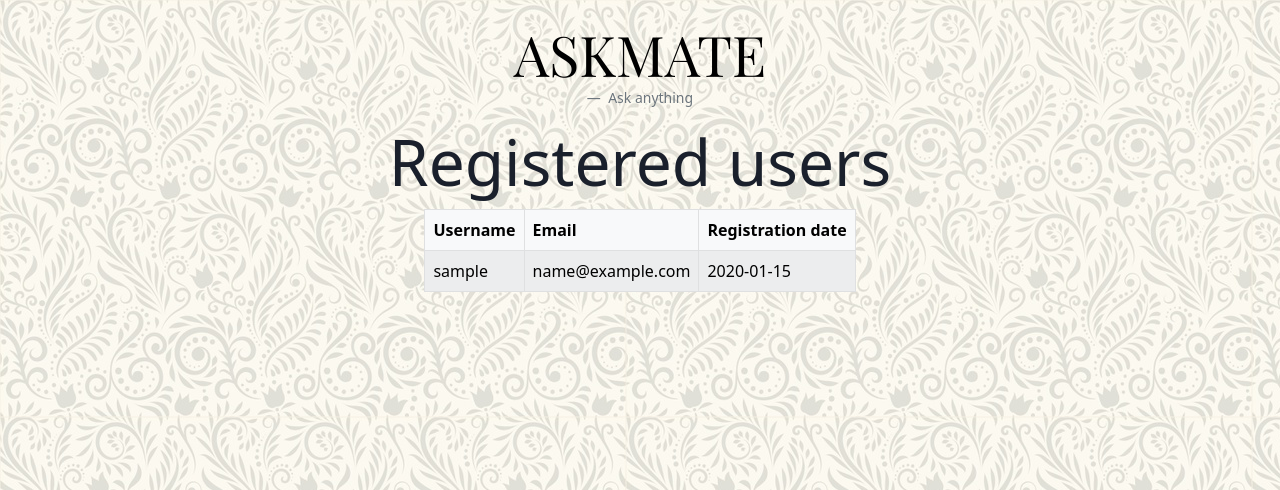
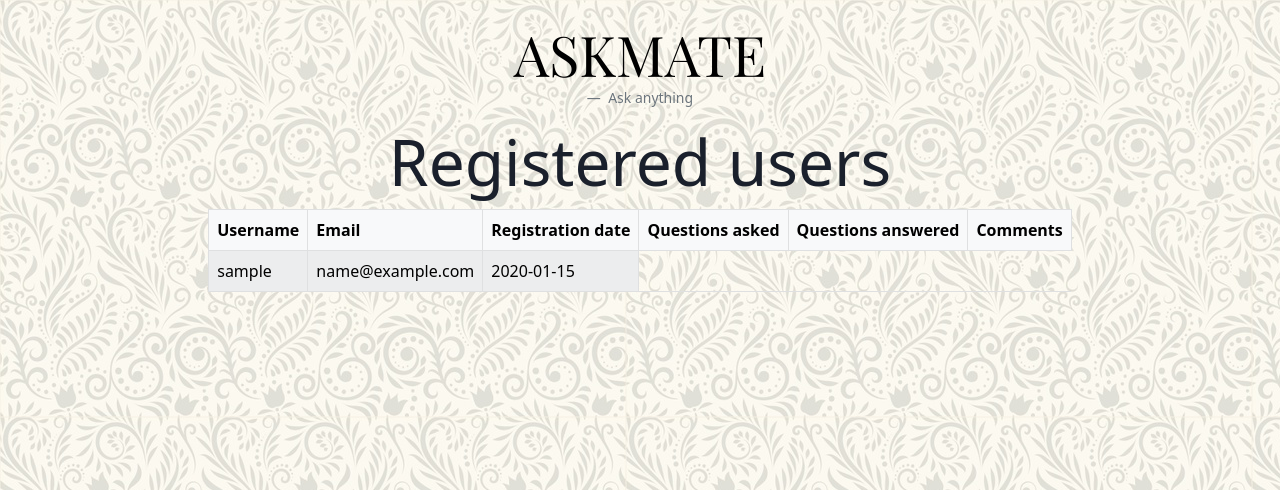
Before and after one commit to csabika98/AskMate, a Flask app: page /users in a window 1280 px wide. Shown: the top 490 px of the page. Run offline with Flask 2, Linux system fonts and the light colour scheme; a database or web service that is not in the repository returns one stand-in record (values such as "Sample title"); some libraries are stand-ins or nearby versions.

Commit message:
new info

```diff
--- a/templates/users.html
+++ b/templates/users.html
@@ -15,6 +15,9 @@
                 <th scope="col">Username</th>
                 <th scope="col">Email</th>
                 <th scope="col">Registration date</th>
+                <th scope="col">Questions asked</th>
+                <th scope="col">Questions answered</th>
+                <th scope="col">Comments</th>
             </tr>
 
             </thead>
```
